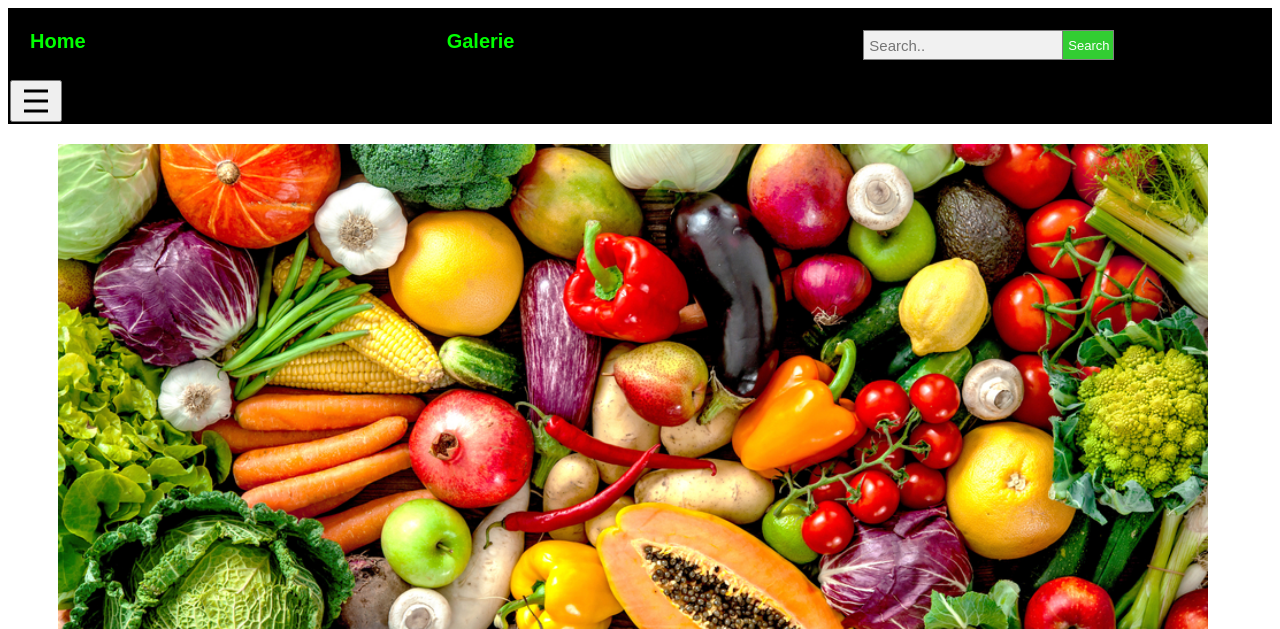
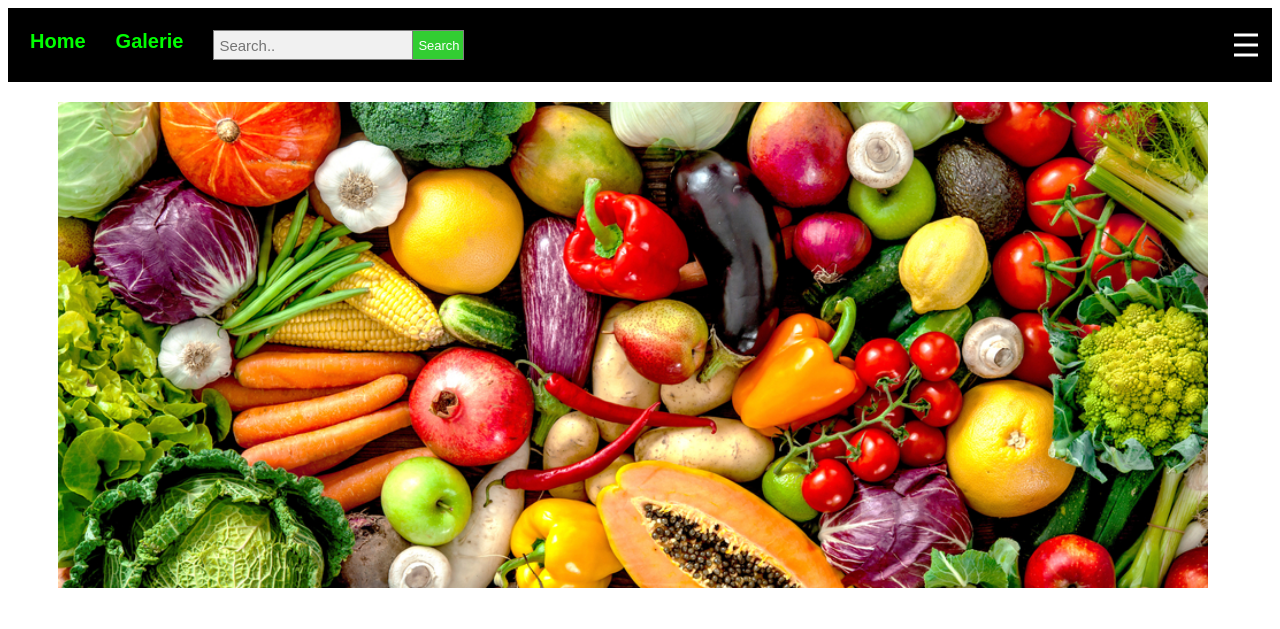
Before and after one commit to Sven1up/StarterProjekt, a PHP site: page / in a window 1280 px wide. Shown: the top 629 px of the page. Run offline with PHP 8.4, Linux system fonts and the light colour scheme.

Commit message:
ninth commit

```diff
--- a/index.html
+++ b/index.html
@@ -18,7 +18,7 @@
         </li>
         <li>
             <form class="search" action="">
-                <input type="text" placeholder="Search.." name="search"> <button type="submit">Search<i class="fa fa-search"></i></button>
+                <input type="text" placeholder="Search.." name="search"> <button type="submit">Search</button>
             </form>
         </li>
     </ul>
--- a/styles.css
+++ b/styles.css
@@ -20,12 +20,15 @@
     position: relative;
     flex-direction: row;
     justify-content: space-between;
-    width: 100%;
 }
 
 nav{
     background-color: Black;
-    padding: 2px
+    padding: 2px;
+    position: relative;
+    justify-content: space-between;
+    display: flex;
+    flex-direction: row;
 }
 
 /* --- Burger --- */
@@ -33,7 +36,9 @@ nav{
     display: flex;
     flex-direction: column;
     cursor: pointer;
-
+    background-color: transparent;
+    border: 0;
+    align-self: center;
 }
 
 .burger > span {
@@ -46,7 +51,7 @@ nav{
 
 .line {
     fill: none;
-    stroke: black;
+    stroke: white;
     stroke-width: 3;
     transition: stroke-dasharray 600ms cubic-bezier(0.4, 0, 0.2, 1),
     stroke-dashoffset 600ms cubic-bezier(0.4, 0, 0.2, 1);
@@ -68,6 +73,7 @@ nav{
     stroke-dasharray: 24 200;
     stroke-dashoffset: -47;
 }
+
 .opened .line2 {
     stroke-dasharray: 1 60;
     stroke-dashoffset: -30;
@@ -78,7 +84,7 @@ nav{
 }
 
 
-/* --- Nav punkte --- */
+/* --- Nav Punkte --- */
 .Galeries{
     color: Lime;
     text-decoration: none;
```
